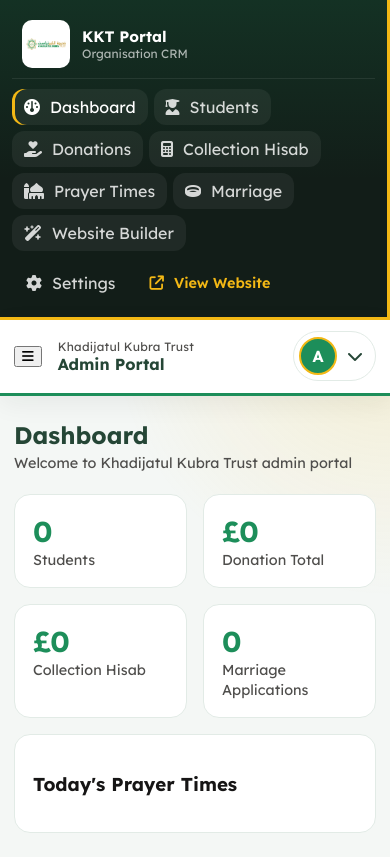
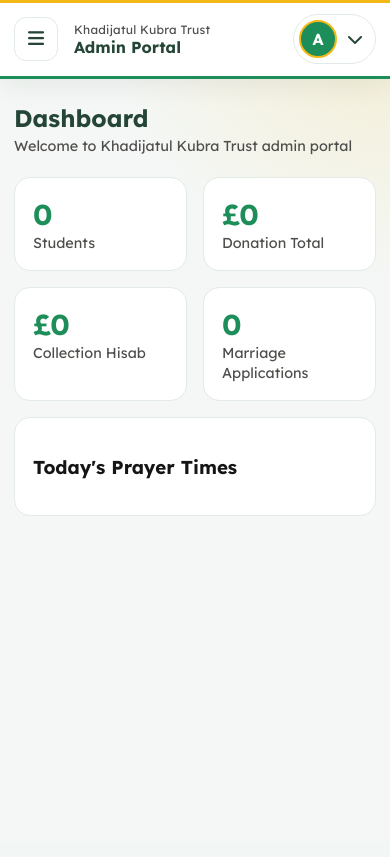
Before and after one commit to abmai-me/Khadijatul-Kubra-web, a PHP site: page /portal/index.html in a window 390 px wide. After the commit the page ends 516 px from the top, so only its background shows below. Run offline with PHP 8.4, Linux system fonts and the light colour scheme; some libraries are stand-ins or nearby versions.

Commit message:
Update site 2026-10-17 01:40:04

```diff
--- a/portal/css/portal.css
+++ b/portal/css/portal.css
@@ -1016,48 +1016,82 @@ th {
   margin-bottom: 4px;
 }
 
+.menu-toggle,
+.nav-backdrop {
+  display: none;
+}
+
 @media (max-width: 980px) {
+  html,
+  body {
+    overflow-x: clip;
+  }
+
   .shell {
     grid-template-columns: 1fr;
   }
 
+  .menu-toggle {
+    display: inline-grid;
+    place-items: center;
+    width: 44px;
+    height: 44px;
+    flex: 0 0 44px;
+    border-radius: 12px;
+    border: 1px solid var(--border);
+    background: #fff;
+    color: var(--color-five);
+    font-size: 1.15rem;
+  }
+
+  .nav-backdrop {
+    position: fixed;
+    inset: 0;
+    background: rgba(18, 29, 24, 0.5);
+    z-index: 60;
+  }
+
+  body.nav-open {
+    overflow: hidden;
+  }
+
+  body.nav-open .nav-backdrop {
+    display: block;
+  }
+
   .sidebar {
-    height: auto;
-    position: relative;
-    display: flex;
-    flex-direction: row;
-    flex-wrap: wrap;
-    align-items: center;
-    gap: 6px;
-    padding: 12px;
+    position: fixed;
+    z-index: 70;
+    top: 0;
+    left: 0;
+    width: min(300px, 88vw);
+    height: 100dvh;
+    flex-direction: column;
+    flex-wrap: nowrap;
+    transform: translateX(-105%);
+    transition: transform 0.2s ease;
+    padding: 18px 14px calc(18px + env(safe-area-inset-bottom));
+  }
+
+  body.nav-open .sidebar {
+    transform: none;
   }
 
   .brand {
     width: 100%;
-    margin-bottom: 4px;
-    padding-bottom: 10px;
   }
 
-  .sidebar > .nav-link {
-    width: auto;
-    margin: 0;
-    padding: 8px 12px;
-    background: rgba(255, 255, 255, 0.06);
+  .sidebar > .nav-link,
+  .sidebar-foot .nav-link,
+  .sidebar-foot a {
+    width: 100%;
+    min-height: 44px;
   }
 
   .sidebar-foot {
-    display: flex;
-    flex-wrap: wrap;
-    gap: 6px;
+    display: block;
     width: 100%;
-    margin: 0;
-    padding: 4px 0 0;
-  }
-
-  .sidebar-foot .nav-link,
-  .sidebar-foot a {
-    width: auto;
-    margin: 0;
+    margin-top: auto;
   }
 
   .appbar,
@@ -1316,7 +1350,7 @@ th {
 }
 @font-face {
   font-family: "Source Sans 3";
-  src: url("/assets/fonts/source-sans-3/SourceSans3-BoldIt.ttf") format("truetype");
+  src: url("../../assets/fonts/source-sans-3/SourceSans3-BoldIt.ttf") format("truetype");
   font-weight: 700;
   font-style: italic;
   font-display: swap;
```
